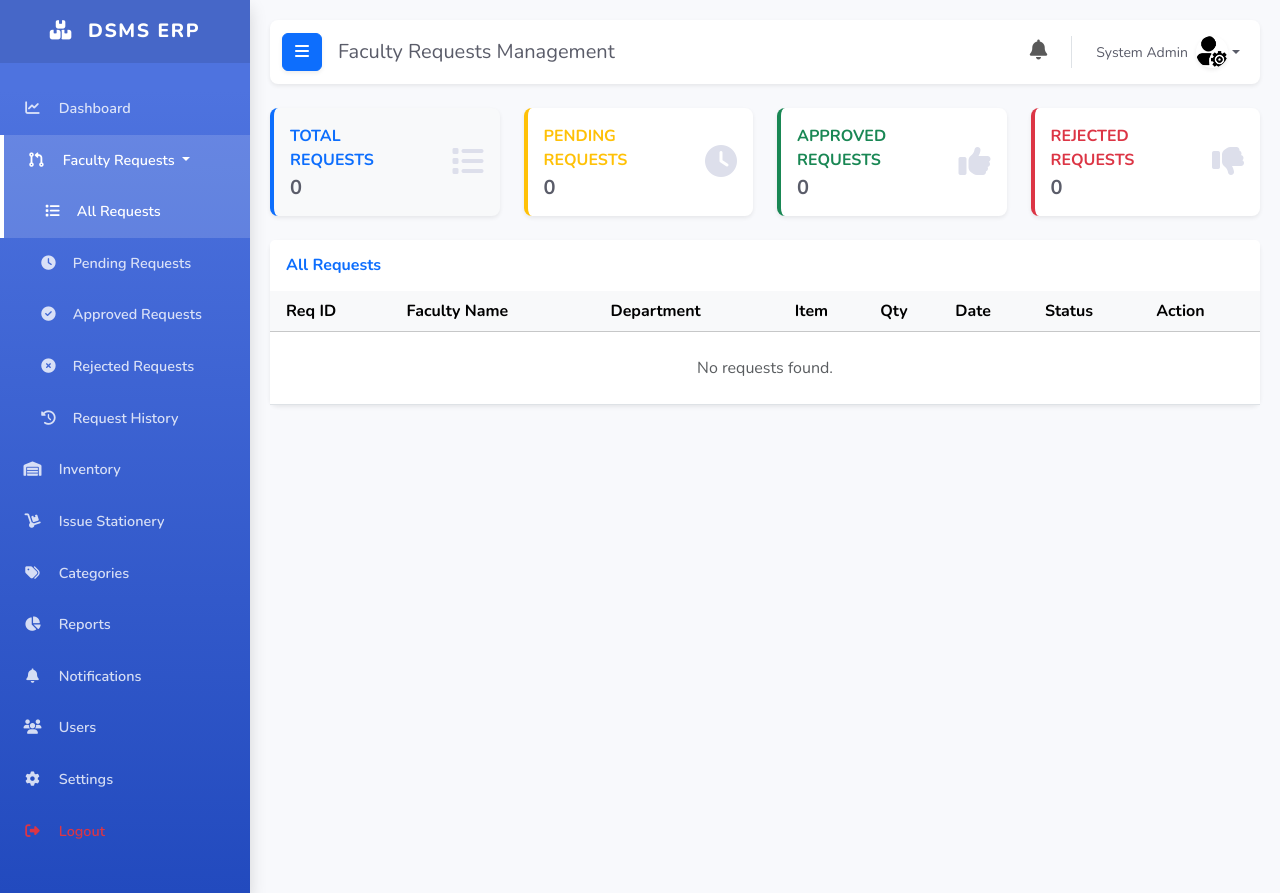
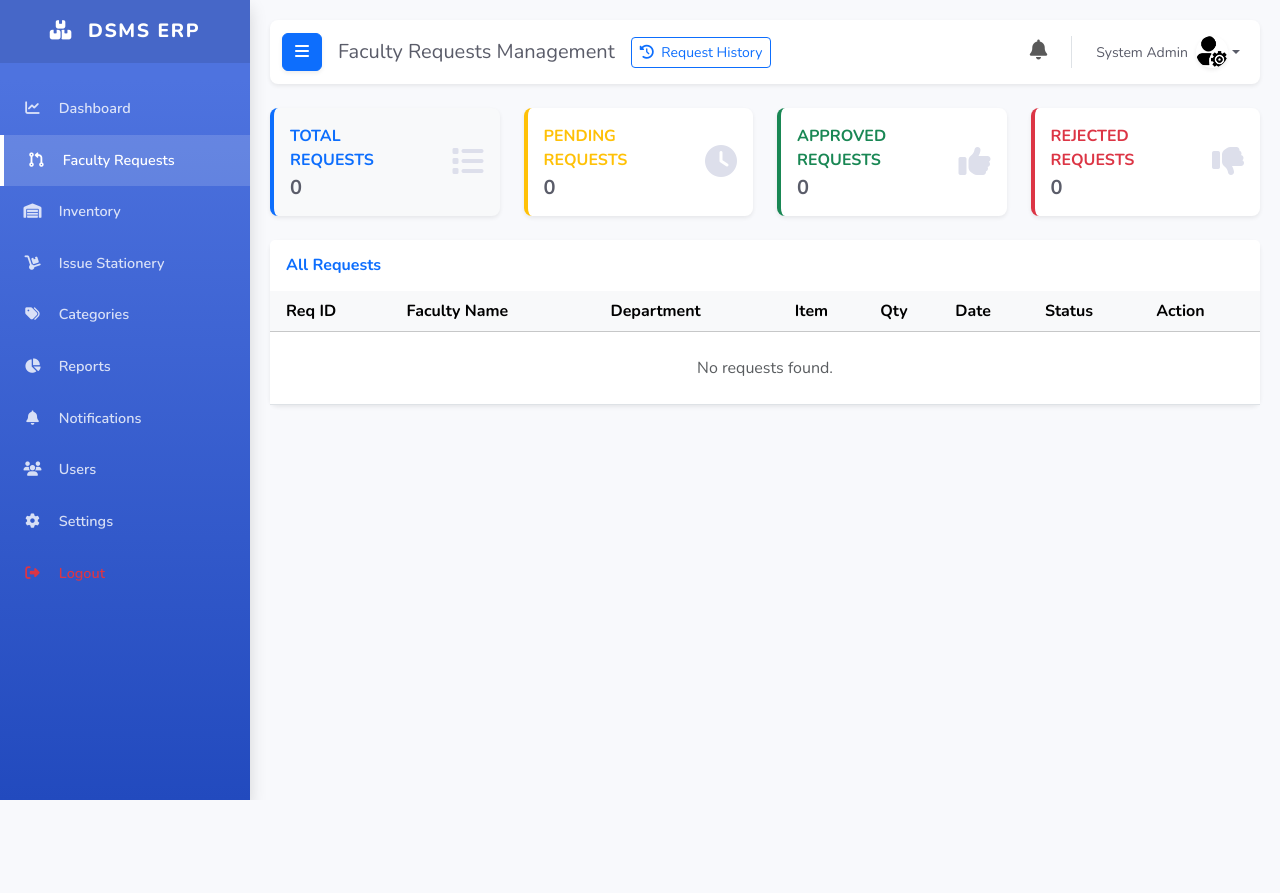
Before and after one commit to omkardhamal18-07/DSMS, a PHP site: page /faculty_requests.php in a window 1280 px wide. After the commit the page ends 800 px from the top, so only its background shows below. Run offline with PHP 8.4, Linux system fonts and the light colour scheme; a user stored in the database is signed in; data comes from the database, SQL or seed files in the repository; data that the repository does not hold is empty.

Commit message:
improved faculty request tab

```diff
--- a/faculty_requests.php
+++ b/faculty_requests.php
@@ -66,18 +66,7 @@ if ($result->num_rows > 0) {
             </div>
             <ul class="list-unstyled components">
                 <li><a href="admin_dashboard.php"><i class="fas fa-chart-line"></i> Dashboard</a></li>
-                <li class="active">
-                    <a href="#facultyRequestsSubmenu" data-bs-toggle="collapse" aria-expanded="true" class="dropdown-toggle">
-                        <i class="fas fa-code-pull-request"></i> Faculty Requests
-                    </a>
-                    <ul class="collapse list-unstyled show" id="facultyRequestsSubmenu">
-                        <li class="<?php echo $status_filter === 'ALL' ? 'active' : ''; ?>"><a href="faculty_requests.php?status=ALL"><i class="fas fa-list ms-3 me-2"></i> All Requests</a></li>
-                        <li class="<?php echo $status_filter === 'PENDING' ? 'active' : ''; ?>"><a href="faculty_requests.php?status=PENDING"><i class="fas fa-clock ms-3 me-2"></i> Pending Requests</a></li>
-                        <li class="<?php echo $status_filter === 'APPROVED' ? 'active' : ''; ?>"><a href="faculty_requests.php?status=APPROVED"><i class="fas fa-check-circle ms-3 me-2"></i> Approved Requests</a></li>
-                        <li class="<?php echo $status_filter === 'REJECTED' ? 'active' : ''; ?>"><a href="faculty_requests.php?status=REJECTED"><i class="fas fa-times-circle ms-3 me-2"></i> Rejected Requests</a></li>
-                        <li><a href="request_history.php"><i class="fas fa-history ms-3 me-2"></i> Request History</a></li>
-                    </ul>
-                </li>
+                <li class="active"><a href="faculty_requests.php"><i class="fas fa-code-pull-request"></i> Faculty Requests</a></li>
                 <li><a href="inventory.php"><i class="fas fa-warehouse"></i> Inventory</a></li>
                 <li><a href="#"><i class="fas fa-dolly"></i> Issue Stationery</a></li>
                 <li><a href="#"><i class="fas fa-tags"></i> Categories</a></li>
@@ -97,8 +86,9 @@ if ($result->num_rows > 0) {
                     <button type="button" id="sidebarCollapse" class="btn btn-primary shadow-sm">
                         <i class="fas fa-bars"></i>
                     </button>
-                    <div class="d-none d-sm-block ms-3">
-                        <h5 class="mb-0 text-gray-800">Faculty Requests Management</h5>
+                    <div class="d-none d-sm-flex ms-3 align-items-center">
+                        <h5 class="mb-0 text-gray-800 me-3">Faculty Requests Management</h5>
+                        <a href="request_history.php" class="btn btn-sm btn-outline-primary"><i class="fas fa-history me-1"></i> Request History</a>
                     </div>
                     <ul class="navbar-nav ms-auto mb-2 mb-lg-0 align-items-center">
                         <li class="nav-item">
```
Also changed, not shown: admin_dashboard.php (+1 -12 lines), inventory.php (+1 -12 lines), request_history.php (+1 -12 lines), stock_history.php (+1 -12 lines), 1 other file.
